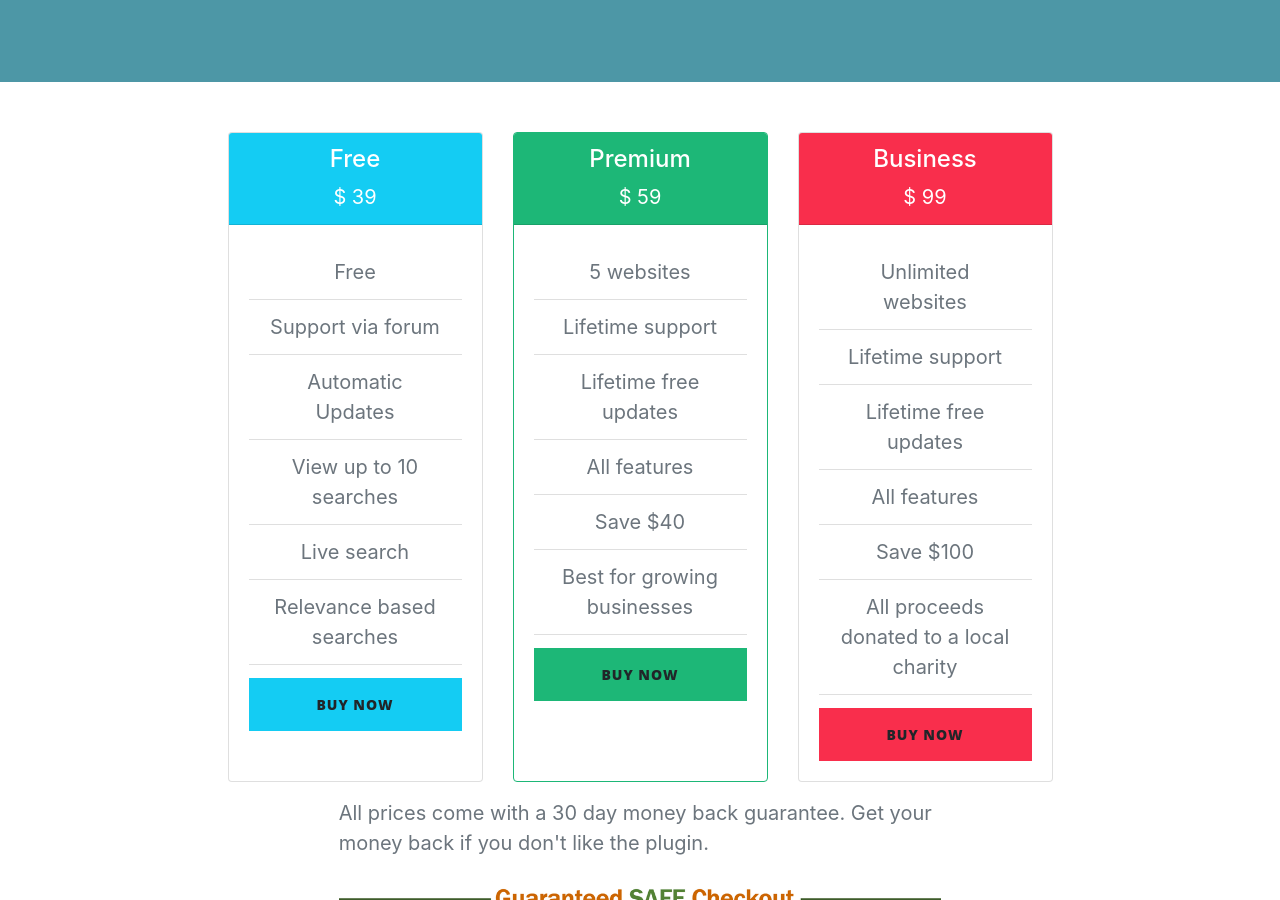
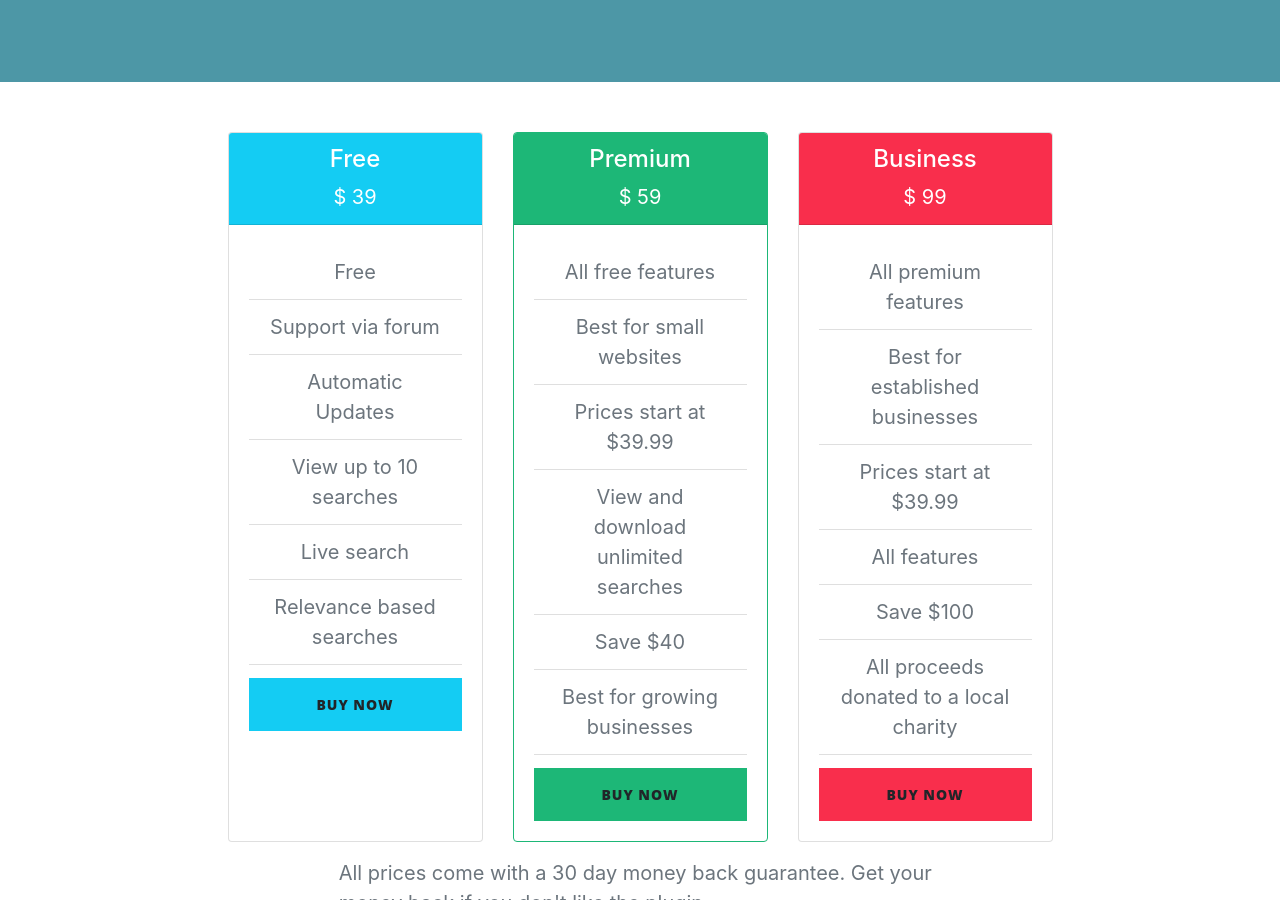
Before and after one commit to picocodes/ajax-live-search, a Jekyll site: the page built from buy-premium.html, in a window 1280 px wide and 900 px high, scrolled down 573 px. Built offline with Jekyll 4.4.1, drawn with Linux system fonts in a browser that asks for light colours.

Commit message:
Update buy-premium.html

```diff
--- a/buy-premium.html
+++ b/buy-premium.html
@@ -84,7 +84,7 @@ slug: buy-premium
                                 <li class="list-group-item">Live search</li>
                                 <li class="list-group-item">Relevance based searches</li>
                             </ul>
-                            <a onclick="ga('send', 'event', 'Premium Page', 'Paddle', 'Individual');" href="https://checkout.freemius.com/mode/dialog/plugin/3371/plan/5363/" class="btn btn-block " style="background: #14ccf3; margin-top: 1em; ">Buy Now</a>
+                            <a onclick="ga('send', 'event', 'Premium Page', 'Select', 'Free');" href="https://downloads.wordpress.org/plugin/ajax-live-search.zip" class="btn btn-block " style="background: #14ccf3; margin-top: 1em; ">Buy Now</a>
                         </div>
                     </div>
                     <div class="card " style="border-color: #1db777; ">
@@ -94,14 +94,14 @@ slug: buy-premium
                         </div>
                         <div class="card-body text-center ">
                             <ul class="list-group list-group-flush text-muted ">
-                                <li class="list-group-item ">5 websites</li>
-                                <li class="list-group-item ">Lifetime support</li>
-                                <li class="list-group-item ">Lifetime free updates</li>
-                                <li class="list-group-item ">All features</li>
+                                <li class="list-group-item ">All free features</li>
+                                <li class="list-group-item ">Best for small websites</li>
+                                <li class="list-group-item ">Prices start at $39.99</li>
+                                <li class="list-group-item ">View and download unlimited searches</li>
                                 <li class="list-group-item ">Save $40</li>
                                 <li class="list-group-item ">Best for growing businesses</li>
                             </ul>
-                            <a onclick="ga('send', 'event', 'Premium Page', 'Paddle', 'Business');" href="https://pay.paddle.com/checkout/552884" class="btn btn-block " style="background: #1db777; margin-top: 1em; ">Buy Now</a>
+                            <a onclick="ga('send', 'event', 'Premium Page', 'Select', 'Premium');" href="https://checkout.freemius.com/mode/dialog/plugin/3371/plan/5363/" class="btn btn-block " style="background: #1db777; margin-top: 1em; ">Buy Now</a>
                         </div>
                     </div>
                     <div class="card ">
@@ -111,14 +111,14 @@ slug: buy-premium
                         </div>
                         <div class="card-body text-center ">
                             <ul class="list-group list-group-flush text-muted ">
-                                <li class="list-group-item ">Unlimited websites</li>
-                                <li class="list-group-item ">Lifetime support</li>
-                                <li class="list-group-item ">Lifetime free updates</li>
+                                <li class="list-group-item ">All premium features</li>
+                                <li class="list-group-item ">Best for established businesses</li>
+                                <li class="list-group-item ">Prices start at $39.99</li>
                                 <li class="list-group-item ">All features</li>
                                 <li class="list-group-item ">Save $100</li>
                                 <li class="list-group-item ">All proceeds donated to a local charity</li>
                             </ul>
-                            <a onclick="ga('send', 'event', 'Premium Page', 'Paddle', 'Sponsor');" href="https://pay.paddle.com/checkout/552885" class="btn btn-block " style="background: #f92e4c; margin-top: 1em; ">Buy Now</a>
+                            <a onclick="ga('send', 'event', 'Premium Page', 'Select', 'Business');" href="https://checkout.freemius.com/mode/dialog/plugin/3371/plan/5366/" class="btn btn-block " style="background: #f92e4c; margin-top: 1em; ">Buy Now</a>
                         </div>
                     </div>
                 </div>
```
